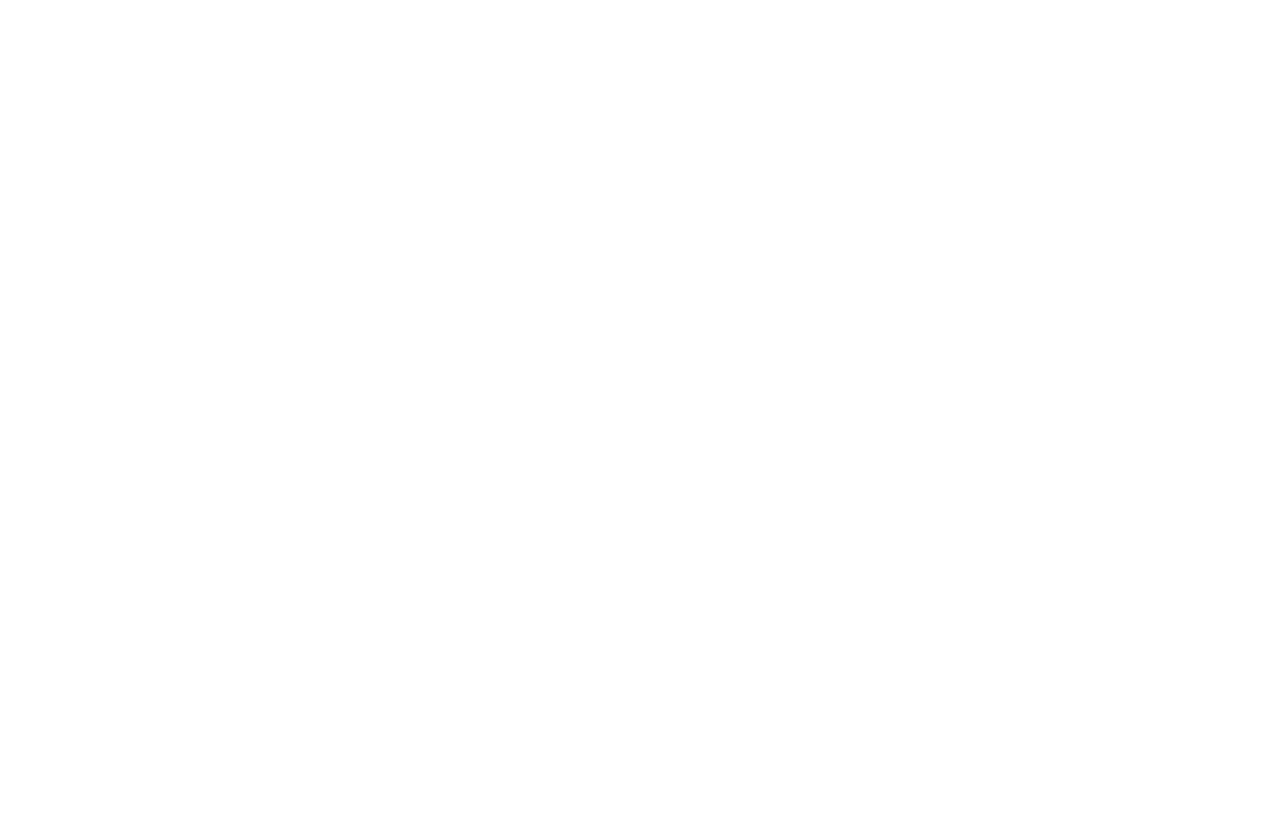
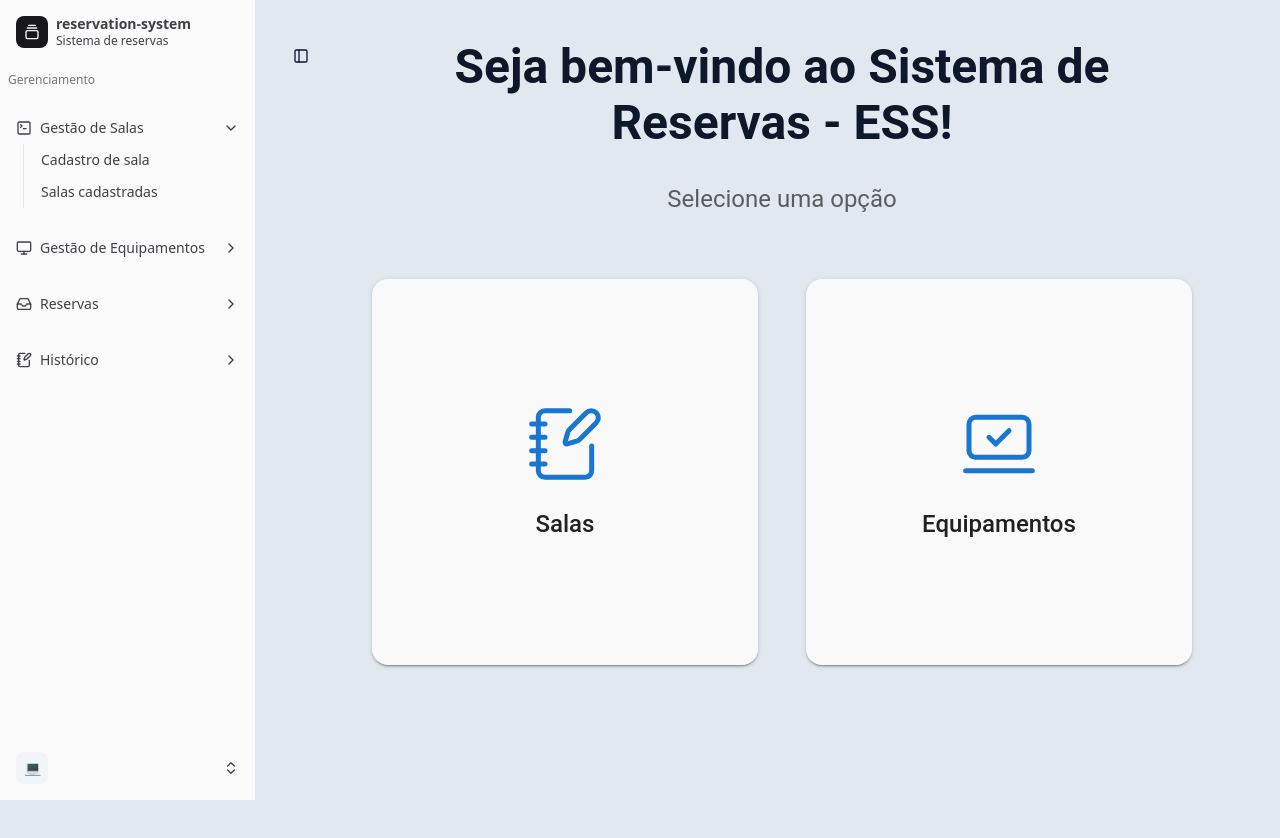
Before and after one commit to herbertnicolas/reservation-system, a React (Vite) app in the folder front-reactjs/: page /opcoes-recurso in a window 1280 px wide. Before the commit this address had no page. Shown: the top 838 px of the page. Before the commit the page ends 800 px from the top, so only its background shows below. Built offline with nearby package versions, Linux system fonts and the light colour scheme.

Commit message:
feat: added resources options page and updated sidebar

```diff
--- a/front-reactjs/src/App.jsx
+++ b/front-reactjs/src/App.jsx
@@ -21,6 +21,7 @@
 /*Historico*/
 import HistoryManagement from "./pages/HistoryManagement/HistoryManagement";
 import SearchHistory from "./pages/HistoryManagement/SearchHistory";
+import ResourceOptions from "./pages/ResourcesOptions/ResourcesOptions";
 
 const App = () => {
   return (
@@ -45,6 +46,7 @@
         {/* HISTORICO */}
         <Route path="/historico" element={<HistoryManagement />} />
         <Route path="/historico/buscar" element={<SearchHistory />} />
+        <Route path="/opcoes-recurso" element={<ResourceOptions />} />
       </Routes>
       <ToastContainer />
     </Router>
--- a/front-reactjs/src/components/app-sidebar.jsx
+++ b/front-reactjs/src/components/app-sidebar.jsx
@@ -3,8 +3,10 @@
   AudioWaveform,
   Command,
   GalleryVerticalEnd,
+  Inbox,
   LucideWrench,
   Monitor,
+  NotebookPen,
   PieChart,
   SquareTerminal,
   Users,
@@ -94,7 +96,7 @@
       {
         title: "Reservas",
         url: "/reservas",
-        icon: PieChart,
+        icon: Inbox,
         items: [
           {
             title: "Reserva de sala",
@@ -104,6 +106,10 @@
             title: "Reserva de equipamento",
             url: "/reservar-equipamento",
           },
+          {
+            title: "Gerenc. de Reservas",
+            url: "/gestao-reservas",
+          },
         ],
       },
     ],
@@ -111,7 +117,7 @@
       {
         title: "Histórico",
         url: "/historico",
-        icon: AudioWaveform,
+        icon: NotebookPen,
         items: [
           {
             title: "Histórico de Reservas",
--- /dev/null
+++ b/front-reactjs/src/pages/ResourcesOptions/ResourcesOptions.jsx
@@ -0,0 +1,100 @@
+import { Grid, Typography, Paper, Box } from "@mui/material";
+import { useNavigate } from "react-router-dom";
+// import { useState, useEffect } from "react";
+import { PrivateLayout } from "../../components/PrivateLayout/PrivateLayout";
+import { NotebookPen, LaptopMinimalCheck } from "lucide-react";
+
+export default function ResourceOptions() {
+  const navigate = useNavigate();
+
+  return (
+<>
+      <PrivateLayout>
+        <Box
+          sx={{
+            height: "80vh",
+            display: "flex",
+            flexDirection: "column",
+            alignItems: "center",
+            justifyContent: "center",
+            padding: "0 2rem"
+          }}
+        >
+          {/* Cabeçalho de boas-vindas */}
+          <Grid item xs={12} sx={{ textAlign: "center", mb: 8 }}>
+            <Typography variant="h3" sx={{ fontWeight: 600, mb: 2 }}>
+              Seja bem-vindo ao Sistema de Reservas - ESS!
+            </Typography>
+            <Typography variant="h5" color="textSecondary" sx={{ mt: 4 }}>
+              Selecione uma opção
+            </Typography>
+          </Grid>
+
+          <Grid container spacing={6} sx={{ maxWidth: 1200 }}>
+            {/* Card Webhooks */}
+            <Grid item xs={12} md={6}>
+              <Paper
+                id="card-recursos"
+                onClick={() => navigate('/gestao-salas')}
+                elevation={2}
+                sx={{
+                  borderRadius: '16px',
+                  aspectRatio: '1/1',
+                  display: 'flex',
+                  flexDirection: 'column',
+                  alignItems: 'center',
+                  justifyContent: 'center',
+                  padding: 4,
+                  backgroundColor: '#f9f9f9',
+                  transition: 'all 0.3s ease',
+                  cursor: 'pointer',
+                  '&:hover': {
+                    transform: 'translateY(-8px)',
+                    boxShadow: '0 10px 20px rgba(0,0,0,0.1)',
+                    backgroundColor: '#f0f0f0'
+                  }
+                }}
+              >
+                <NotebookPen size={80} color="#1976d2" strokeWidth={1.5} />
+                <Typography variant="h5" sx={{ mt: 3, fontWeight: 500 }}>
+                  Salas
+                </Typography>
+              </Paper>
+            </Grid>
+
+            {/* Card Monitoramento */}
+            <Grid item xs={12} md={6}>
+              <Paper
+                id="card-equipamentos"
+                onClick={() => navigate('/equipamento-gestao')}
+                elevation={2}
+                sx={{
+                  borderRadius: '16px',
+                  aspectRatio: '1/1',
+                  display: 'flex',
+                  flexDirection: 'column',
+                  alignItems: 'center',
+                  justifyContent: 'center',
+                  padding: 4,
+                  backgroundColor: '#f9f9f9',
+                  transition: 'all 0.3s ease',
+                  cursor: 'pointer',
+                  '&:hover': {
+                    transform: 'translateY(-8px)',
+                    boxShadow: '0 10px 20px rgba(0,0,0,0.1)',
+                    backgroundColor: '#f0f0f0'
+                  }
+                }}
+              >
+                <LaptopMinimalCheck size={80} color="#1976d2" strokeWidth={1.5} />
+                <Typography variant="h5" sx={{ mt: 3, fontWeight: 500 }}>
+                  Equipamentos
+                </Typography>
+              </Paper>
+            </Grid>
+          </Grid>
+        </Box>
+      </PrivateLayout>
+    </>
+  );
+}
```
